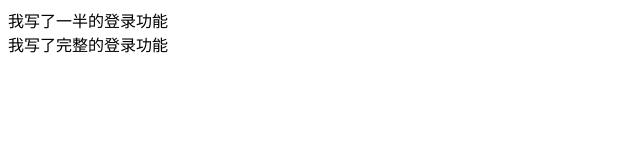
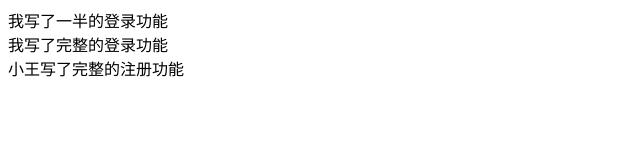
Before and after one commit to xucao123/mytest, a plain HTML site: page index.html in a window 1280 px wide. Shown: the whole page, without its empty margins (0-640 px from the left). Drawn offline with Linux system fonts and the light colour scheme.

Commit message:
小王提交完整的注册功能

```diff
--- a/index.html
+++ b/index.html
@@ -10,5 +10,7 @@
     <div>我写了一半的登录功能</div>
 
     <div>我写了完整的登录功能</div>
+
+    <div>小王写了完整的注册功能</div>
 </body>
 </html>
```
